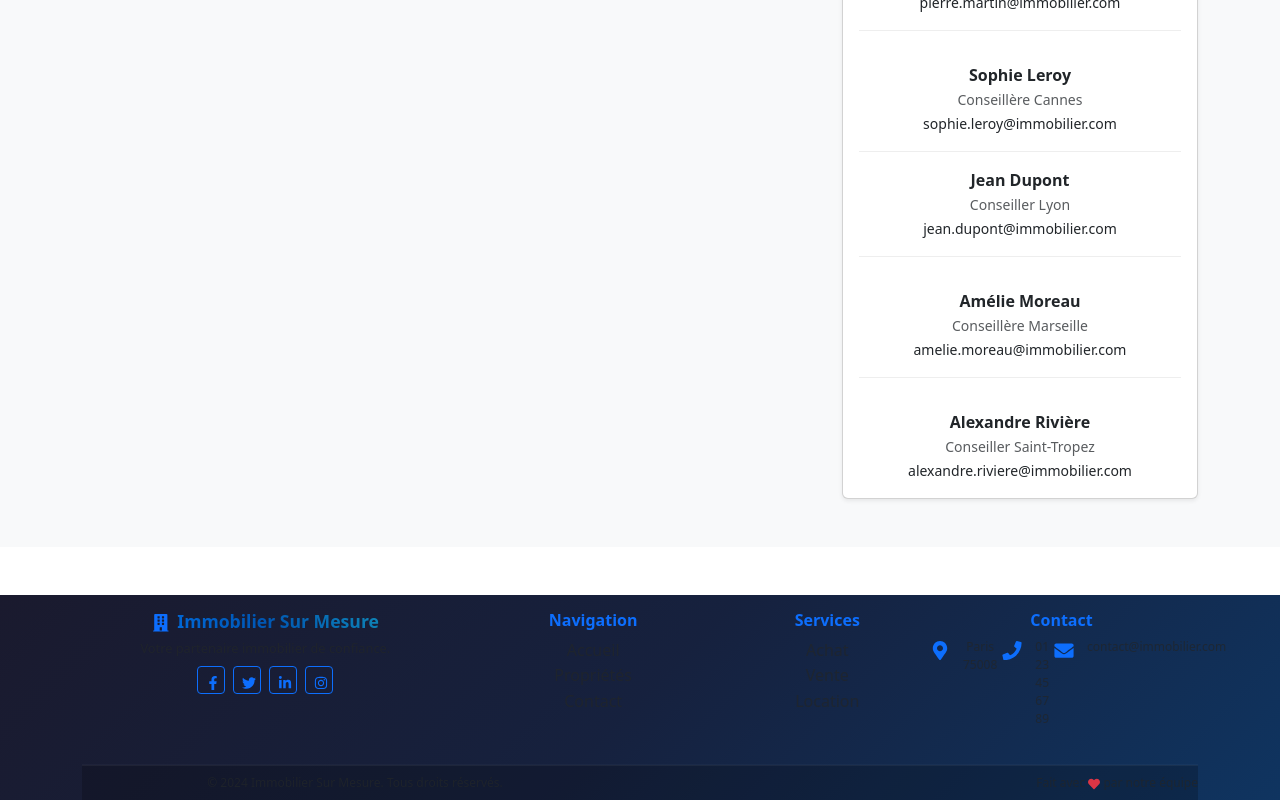
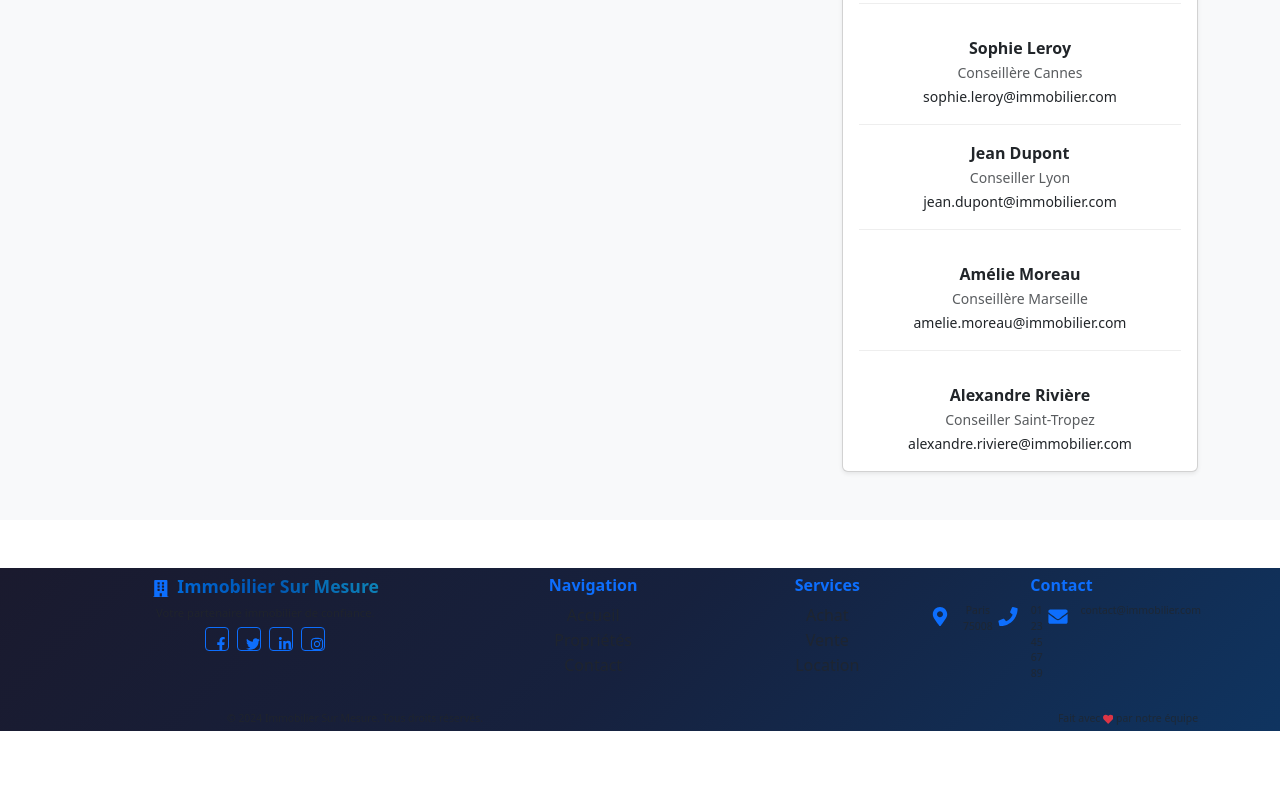
Before and after one commit to sanaarouch/immobilier_front, a React (Create React App) app: page /contact in a window 1280 px wide. Shown: the part 901-1701 px from the top of the page. After the commit the page ends 1632 px from the top, so only its background shows below. Built offline with nearby package versions, Linux system fonts and the light colour scheme; no server answers; the HTML template or start-up script is replaced by a standard one.

Commit message:
Réduction maximale du footer et suppression de la bande du bas

```diff
--- a/src/components/footer/Footer.css
+++ b/src/components/footer/Footer.css
@@ -8,7 +8,7 @@
 .footer-content {
   position: relative;
   z-index: 1;
-  padding: 1rem 0 !important;
+  padding: 0.5rem 0 !important;
 }
 
 .footer-brand h4 {
@@ -21,13 +21,13 @@
 }
 
 .footer-brand p {
-  font-size: 0.8rem;
-  margin-bottom: 0.5rem !important;
+  font-size: 0.7rem;
+  margin-bottom: 0.25rem !important;
   line-height: 1.4;
 }
 
 .footer-links li {
-  margin-bottom: 0.1rem;
+  margin-bottom: 0.05rem;
   transition: all 0.3s ease;
 }
 
@@ -57,12 +57,12 @@
 }
 
 .social-links {
-  margin-top: 0.25rem;
+  margin-top: 0.1rem;
 }
 
 .social-btn {
-  width: 28px;
-  height: 28px;
+  width: 24px;
+  height: 24px;
   border-radius: 50%;
   display: inline-flex;
   align-items: center;
@@ -78,13 +78,13 @@
 }
 
 .contact-info {
-  font-size: 0.75rem;
+  font-size: 0.65rem;
 }
 
 .contact-item {
   display: flex;
   align-items: flex-start;
-  margin-bottom: 0.25rem;
+  margin-bottom: 0.1rem;
 }
 
 .contact-item a {
@@ -96,20 +96,13 @@
   color: #007bff !important;
 }
 
-.footer-divider {
-  border-color: rgba(255, 255, 255, 0.1);
-  margin: 0;
-}
-
 .footer-bottom {
-  background: rgba(0, 0, 0, 0.2);
-  border-top: 1px solid rgba(255, 255, 255, 0.05);
-  padding: 0.5rem 0 !important;
+  padding: 0.25rem 0 !important;
 }
 
 .footer-bottom p {
   margin-bottom: 0;
-  font-size: 0.75rem;
+  font-size: 0.65rem;
 }
 
 @media (max-width: 768px) {
--- a/src/components/footer/Footer.js
+++ b/src/components/footer/Footer.js
@@ -73,8 +73,6 @@ const Footer = () => {
           </Row>
         </div>
 
-        <hr className="footer-divider" />
-
         <div className="footer-bottom">
           <Row className="align-items-center">
             <Col md={6}>
```
